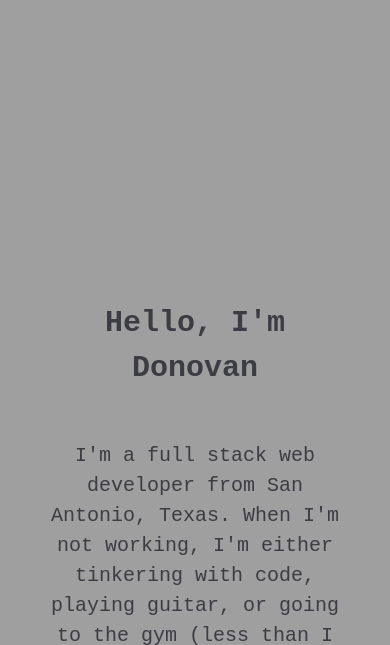
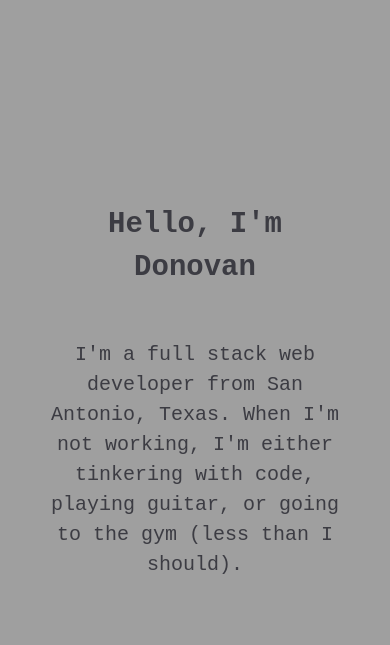
Before and after one commit to dreamsalotl/challenge-2, a plain HTML site: page index.html in a window 390 px wide. Shown: the part 1124-1769 px from the top of the page. Drawn offline with Linux system fonts and the light colour scheme.

Commit message:
edited CSS to better view on mobile devices

```diff
--- a/assets/css/style.css
+++ b/assets/css/style.css
@@ -161,10 +161,10 @@
     display: flex;
     flex-direction: column;
     justify-content: center;
-    margin-top: 500px;
+    margin-top: 400px;
    }
    .about h2 {
-    font-size: 30px;
+    font-size: 29px;
     padding: 200px 50px 50px 50px;
    }
    .about div {
@@ -177,3 +177,4 @@
     width: 300px;
     font-size: 20px;
   }
+}
```
